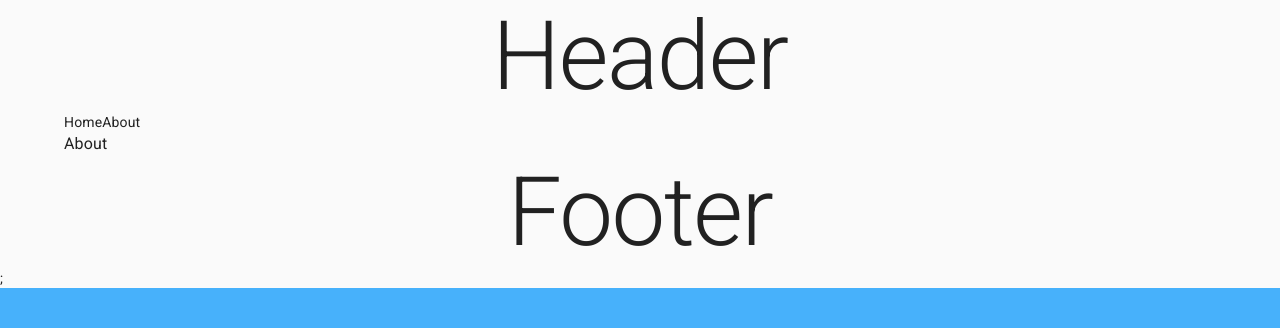
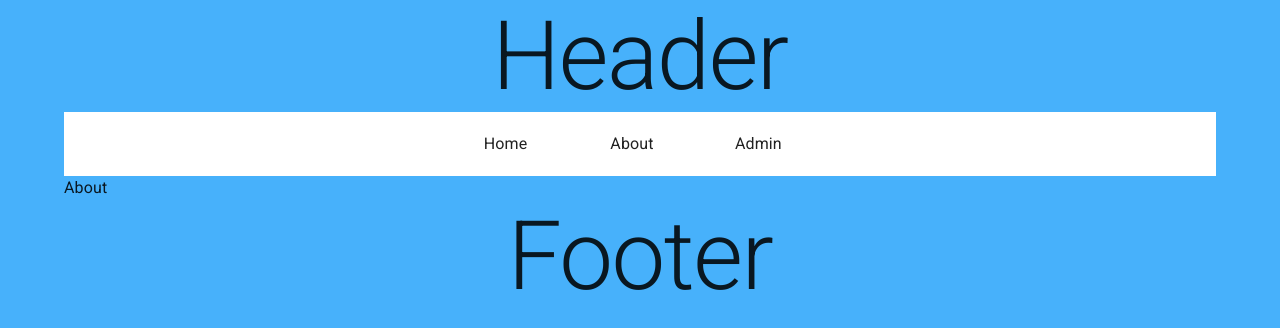
Before and after one commit to Grindhead/Portfolio, a React (Create React App) app: page /about in a window 1280 px wide. Shown: the top 328 px of the page. Built offline with nearby package versions, Linux system fonts and the light colour scheme.

Commit message:
added a theme and some basic styles

```diff
--- a/package.json
+++ b/package.json
@@ -8,6 +8,7 @@
     "@fontsource/roboto": "^5.0.3",
     "@material-ui/core": "^4.12.4",
     "@mui/material": "^5.13.5",
+    "@mui/styles": "^5.13.2",
     "@testing-library/jest-dom": "^5.14.1",
     "@testing-library/react": "^13.0.0",
     "@testing-library/user-event": "^13.2.1",
--- a/src/App/App.css
+++ b/src/App/App.css
@@ -1,6 +1,5 @@
 html,
 body {
-  background-color: #47b1fb;
   display: block;
   color: white;
   font-family: "Roboto";
--- a/src/App/App.tsx
+++ b/src/App/App.tsx
@@ -13,7 +13,9 @@ function App() {
     <Container>
       <div className="App">
         <Header />
-        <Outlet />
+        <div className="App-body">
+          <Outlet />
+        </div>
         <Footer />
       </div>
     </Container>
--- a/src/App/Components/Footer/Footer.tsx
+++ b/src/App/Components/Footer/Footer.tsx
@@ -1,10 +1,12 @@
 import "./Footer.css";
-import { Typography } from "@mui/material";
+import { Typography, Box } from "@mui/material";
 
 export default function Footer() {
   return (
-    <footer>
-      <Typography variant="h1">Footer</Typography>
-    </footer>
+    <Box>
+      <footer>
+        <Typography variant="h1">Footer</Typography>
+      </footer>
+    </Box>
   );
 }
--- a/src/App/Components/Header/Header.tsx
+++ b/src/App/Components/Header/Header.tsx
@@ -1,17 +1,50 @@
 import "./Header.css";
 import { Link } from "react-router-dom";
-import { Typography } from "@mui/material";
+import { Typography, Toolbar } from "@mui/material";
+import { makeStyles } from "@mui/styles";
+import AppTheme from "../../Themes/Theme";
+
+const useStyles = makeStyles((theme: typeof AppTheme) => ({
+  navlinks: {
+    display: "flex",
+    justifyContent: "center",
+    width: "100%",
+  },
+  link: {
+    textDecoration: "none",
+    "&:hover": {
+      color: "red",
+    },
+    maxWidth: "10%",
+    flexBasis: "10%",
+    marginRight: "1rem",
+    textAlign: "center",
+  },
+}));
 
 export default function Header() {
+  const classes = useStyles();
+
   return (
     <>
       <header>
         <Typography variant="h1">Header</Typography>
       </header>
-      <nav>
-        <Link to={"/"}>Home</Link>
-        <Link to={"/about"}>About</Link>
-      </nav>
+      <Toolbar>
+        <div className={classes.navlinks}>
+          <Link to={"/"} className={classes.link}>
+            Home
+          </Link>
+
+          <Link to={"/about"} className={classes.link}>
+            About
+          </Link>
+
+          <Link to={"/admin"} className={classes.link}>
+            Admin
+          </Link>
+        </div>
+      </Toolbar>
     </>
   );
 }
--- /dev/null
+++ b/src/App/Themes/Theme.ts
@@ -0,0 +1,25 @@
+import { createTheme, responsiveFontSizes } from "@mui/material/styles";
+
+let AppTheme = createTheme({
+  palette: {
+    primary: {
+      main: "#47b1fb",
+    },
+    background: {
+      default: "#47b1fb",
+    },
+  },
+  components: {
+    MuiToolbar: {
+      styleOverrides: {
+        root: {
+          backgroundColor: "#ffffff",
+        },
+      },
+    },
+  },
+});
+
+AppTheme = responsiveFontSizes(AppTheme);
+
+export default AppTheme;
--- a/src/index.tsx
+++ b/src/index.tsx
@@ -1,10 +1,11 @@
+import "./index.css";
 import React from "react";
 import ReactDOM from "react-dom/client";
-import "./index.css";
 import App from "./App/App";
-import CssBaseline from "@material-ui/core/CssBaseline";
+import { CssBaseline, ThemeProvider } from "@mui/material";
 import reportWebVitals from "./reportWebVitals";
 import { createBrowserRouter, RouterProvider } from "react-router-dom";
+import AppTheme from "./App/Themes/Theme";
 import { Home } from "./App/Pages/Home/Home";
 import { About } from "./App/Pages/About/About";
 import { Error } from "./App/Pages/Error/Error";
@@ -33,8 +34,10 @@ const root = ReactDOM.createRoot(
 
 root.render(
   <React.StrictMode>
-    <CssBaseline />
-    <RouterProvider router={router} />;
+    <ThemeProvider theme={AppTheme}>
+      <CssBaseline enableColorScheme />
+      <RouterProvider router={router} />
+    </ThemeProvider>
   </React.StrictMode>
 );
 
```
Also changed, not shown: 1 other file (tests, documents, lock files or other folders).
